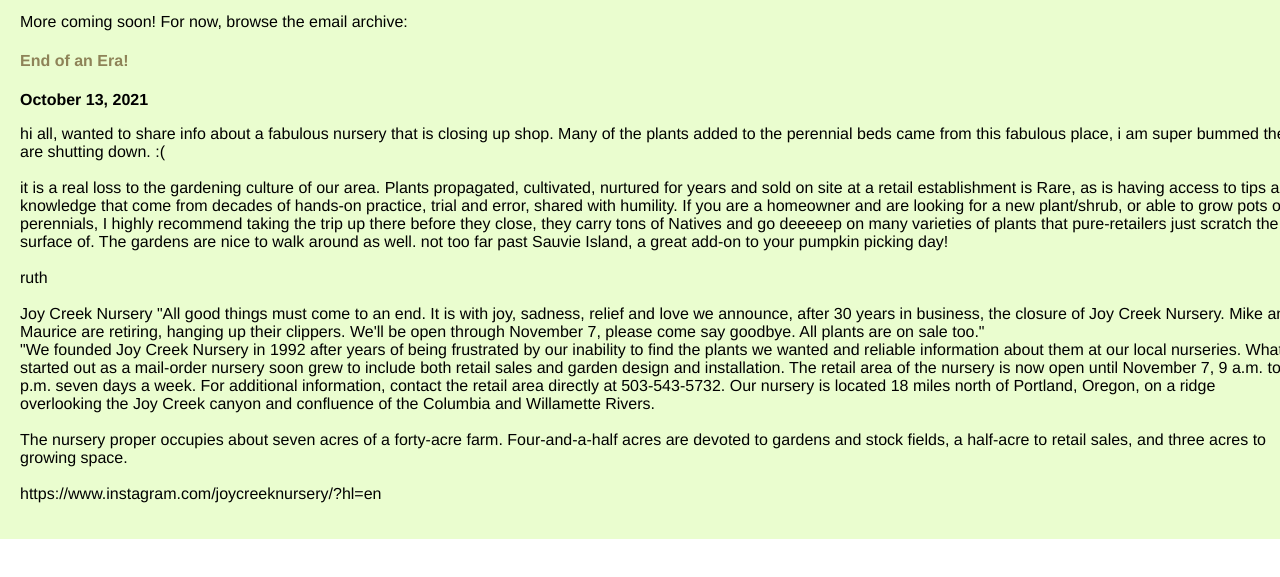
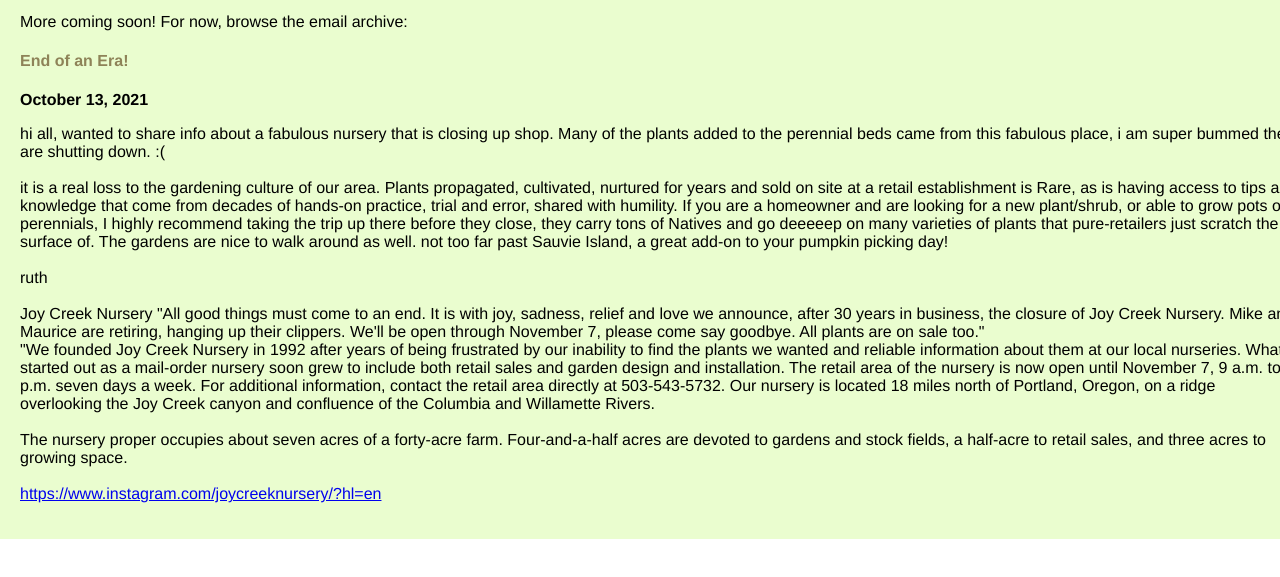
Before and after one commit to cmmerritt/blair-community-garden, a Gatsby site: page / in a window 1280 px wide. Shown: the part 121-698 px from the top of the page. Built offline with nearby package versions, Linux system fonts and the light colour scheme; Gatsby itself is replaced by a stand-in of ours.

Commit message:
fix hyperlink

```diff
--- a/src/pages/index.js
+++ b/src/pages/index.js
@@ -30,7 +30,7 @@ const IndexPage = () => {
           The nursery proper occupies about seven acres of a forty-acre farm. Four-and-a-half acres are devoted to gardens and stock fields, a half-acre to retail sales, and three acres to growing space.
           <br />
           <br />
-          https://www.instagram.com/joycreeknursery/?hl=en
+          <a href="https://www.instagram.com/joycreeknursery/?hl=en">https://www.instagram.com/joycreeknursery/?hl=en</a>
         </p>
       </body>
     </main>
```
